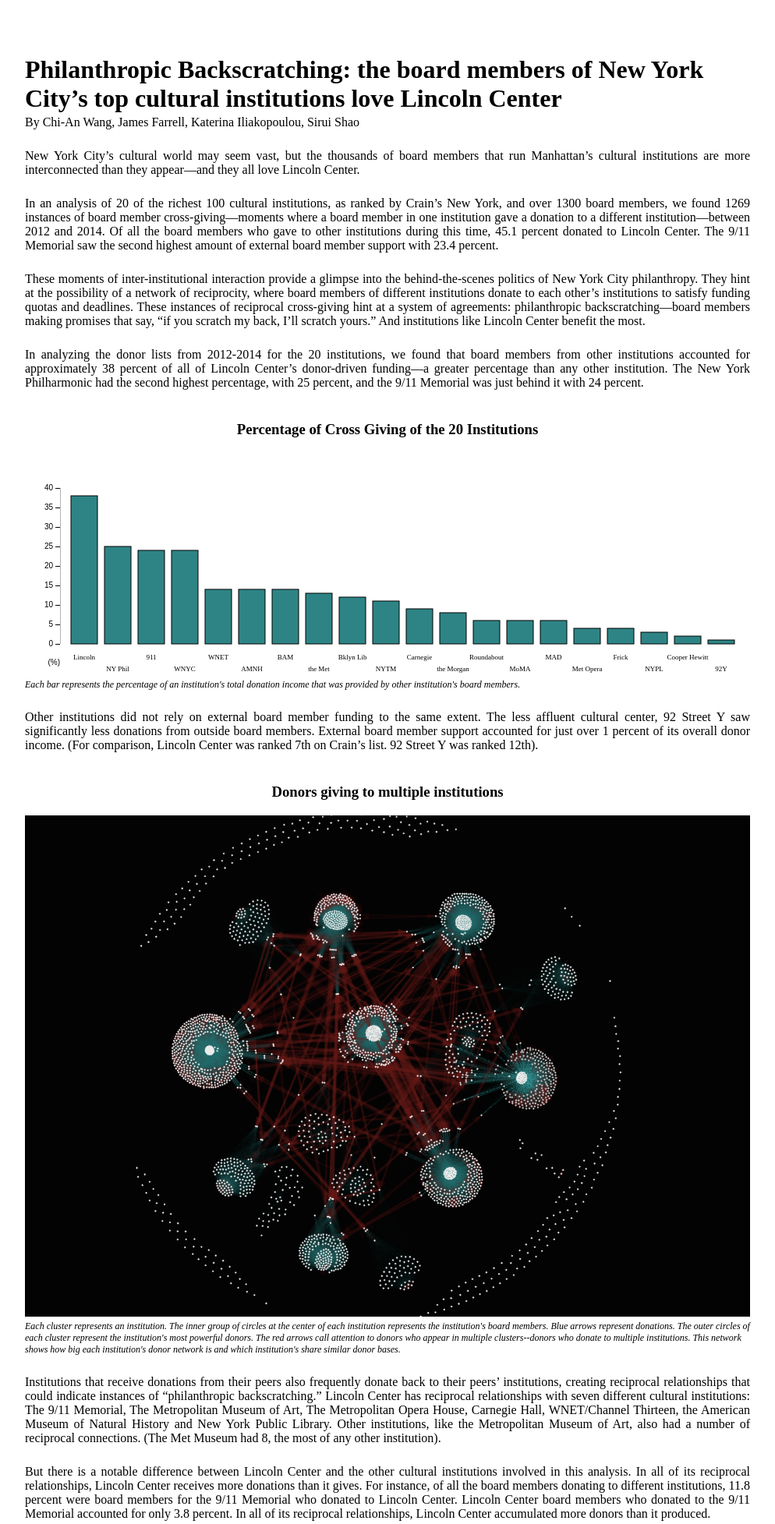
After one commit to mw10104587/data2-Philanthropy, a PHP site: page /index.html in a window 1280 px wide. The commit adds this page. Shown: the top 1955 px of the page at 78% size, without its empty margins (143-1137 px from the left). Run offline with PHP 8.4, Linux system fonts and the light colour scheme.

Commit message:
[Visualization]new app page done

```diff
--- /dev/null
+++ b/Visualization/index.css
@@ -0,0 +1,117 @@
+/* Global CSS */
+
+body,html{
+	margin:0;
+	padding:0;
+}
+
+h1{
+	margin-bottom: 3px;
+}
+
+.container{
+	width: 930px;
+	margin: auto;
+
+	padding: 50px 0px 50px 0px;
+}
+
+div > p{
+	text-align: justify;
+	margin: 25px 0px 15px 0px;
+}
+
+div.center{
+	display: table;
+	margin-left: auto;
+	margin-right: auto;
+}
+
+.chart-title{
+	margin-top: 40px;
+	/*font-size: 26px;*/
+}
+
+.caption{
+	font-size: 12px;
+    font-style: italic;
+    margin-top: 5px;
+}
+
+
+/* Bar Chart CSS */
+
+#svg{
+	width:900px;
+	height:250px;
+	margin:30px 0 0 0px;
+}
+rect{
+	fill:none;
+	stroke:#000;
+}
+
+path{
+	fill:none;
+	stroke:#000;
+	stroke-width:0.3;
+}
+
+#bar-svg{
+	margin: auto;
+	display: table;
+	margin-top: 5px;
+}
+
+.tip-wrap{
+	background-color: rgba(0,0,0, 0.6);
+	padding: 10px 15px 10px 15px;
+
+	color: white;
+}
+
+.axis text {
+  font: 10px sans-serif;
+}
+
+.axis path,
+.axis line {
+  fill: none;
+  stroke: #000;
+  shape-rendering: crispEdges;
+}
+
+.graph-img-wrap{
+	width: 100%;
+}
+
+.graph-img-wrap > img{
+	width: 100%;
+}
+
+/* Circle Diagram */
+
+@import url(http://bost.ocks.org/mike/style.css?aea6f0a);
+
+#circle circle {
+  fill: none;
+  pointer-events: all;
+}
+
+.group path {
+  fill-opacity: .5;
+}
+
+path.chord {
+  stroke: #000;
+  stroke-width: .25px;
+}
+
+#circle:hover path.fade {
+  display: none;
+}
+
+#chord-svg-wrap{
+	display: table;
+	margin: auto;
+}
--- /dev/null
+++ b/Visualization/index.html
@@ -0,0 +1,137 @@
+<html>
+	<head>
+		<meta charset="UTF-8">
+		<!-- <meta char="UTF-8"> -->
+		<link rel="stylesheet" type="text/css" href="index.css">
+		<script src="js/d3.js"></script>
+		<script src="js/d3.sketchy.js"></script>
+		<script type="text/javascript" src="js/d3-tip.js"></script>
+		<script type="text/javascript" src="js/queue.v1.min.js"></script>
+
+	</head>
+	<body>
+		<div class='container'>
+
+			<h1>Philanthropic Backscratching: the board members of New York City’s top cultural institutions love Lincoln Center</h1>
+			<div id="by-line">By Chi-An Wang, James Farrell, Katerina Iliakopoulou, Sirui Shao</div>
+
+			<div>
+				<p>
+					New York City’s cultural world may seem vast, but the thousands of board members that run Manhattan’s cultural institutions are more interconnected than they appear—and they all love Lincoln Center.
+				</p>
+			</div>
+			<div>
+				<p>
+					In an analysis of 20 of the richest 100 cultural institutions, as ranked by Crain’s New York, and over 1300 board members, we found 1269 instances of board member cross-giving—moments where a board member in one institution gave a donation to a different institution—between 2012 and 2014. Of all the board members who gave to other institutions during this time, 45.1 percent donated to Lincoln Center. The 9/11 Memorial saw the second highest amount of external board member support with 23.4 percent.
+				</p>
+			</div>
+
+			<div>
+				<p>
+					These moments of inter-institutional interaction provide a glimpse into the behind-the-scenes politics of New York City philanthropy. They hint at the possibility of a network of reciprocity, where board members of different institutions donate to each other’s institutions to satisfy funding quotas and deadlines. These instances of reciprocal cross-giving hint at a system of agreements: philanthropic backscratching—board members making promises that say, “if you scratch my back, I’ll scratch yours.” And institutions like Lincoln Center benefit the most.
+				</p>
+			</div>
+
+			<div>
+				<p>
+					In analyzing the donor lists from 2012-2014 for the 20 institutions, we found that board members from other institutions accounted for approximately 38 percent of all of Lincoln Center’s donor-driven funding—a greater percentage than any other institution. The New York Philharmonic had the second highest percentage, with 25 percent, and the 9/11 Memorial was just behind it with 24 percent.
+				</p>
+			</div>
+
+			<div class="center chart-title">
+				<h3>Percentage of Cross Giving of the 20 Institutions</h3>
+			</div>
+			<div id="bar-svg">
+				<svg id="svg" width="730" height="290"></svg>
+			</div>
+
+			<div class="caption">
+				Each bar represents the percentage of an institution's total donation income that was provided by other institution's board members.
+			</div>
+
+
+			<div>
+				<p>
+					Other institutions did not rely on external board member funding to the same extent. The less affluent cultural center, 92 Street Y saw significantly less donations from outside board members. External board member support accounted for just over 1 percent of its overall donor income. (For comparison, Lincoln Center was ranked 7th on Crain’s list. 92 Street Y was ranked 12th).
+
+				</p>
+			</div>
+
+
+
+			<div class="center chart-title">
+				<h3>Donors giving to multiple institutions</h3>
+			</div>
+			<div class="graph-img-wrap">
+				<img src="img/graph-2.png">
+			</div>
+			<div class="caption">
+				Each cluster represents an institution. The inner group of circles at the center of each institution represents the institution's board members. Blue arrows represent donations. The outer circles of each cluster represent the institution's most powerful donors. The red arrows call attention to donors who appear in multiple clusters--donors who donate to multiple institutions. This network shows how big each institution's donor network is and which institution's share similar donor bases.
+			</div>
+
+			<div>
+				<p>
+					Institutions that receive donations from their peers also frequently donate back to their peers’ institutions, creating reciprocal relationships that could indicate instances of “philanthropic backscratching.” Lincoln Center has reciprocal relationships with seven different cultural institutions: The 9/11 Memorial, The Metropolitan Museum of Art, The Metropolitan Opera House, Carnegie Hall, WNET/Channel Thirteen, the American Museum of Natural History and New York Public Library. Other institutions, like the Metropolitan Museum of Art, also had a number of reciprocal connections. (The Met Museum had 8, the most of any other institution).
+				</p>
+			</div>
+
+			<div>
+				<p>
+					But there is a notable difference between Lincoln Center and the other cultural institutions involved in this analysis. In all of its reciprocal relationships, Lincoln Center receives more donations than it gives. For instance, of all the board members donating to different institutions, 11.8 percent were board members for the 9/11 Memorial who donated to Lincoln Center. Lincoln Center board members who donated to the 9/11 Memorial accounted for only 3.8 percent. In all of its reciprocal relationships, Lincoln Center accumulated more donors than it produced.
+				</p>
+			</div>
+
+
+			<div class="center chart-title">
+				<h3>Percentage of Cross Giving of the 20 Institutions</h3>
+			</div>
+			<div id="chord-svg-wrap">
+				<svg id="chord-svg"></svg>
+			</div>
+
+			<div class="caption">
+				Institutions are along the circumference according to the percentage of board members who donated to them. Colored chords connecting two institutions represent reciprocal relationships (the institutions have donated to each other through their board members). Gray chords connecting two institutions represent non-reciprocal relationships (one institution gave to the other, but the other did not give back). Lincoln Center, 9/11 Memorial and Mets are the largest player in the backscratching game.
+			</div>
+
+			<div>
+				<p>
+					Reciprocal relationships could reveal some of the politics that govern philanthropy among New York cultural institutions. It could highlight potential behind-the-scenes collaborations between institutions. It wouldn’t be irregular for Lincoln Center to cooperate with other institutions. A recent initiative called Lincoln Center Global displays the institution’s willingness to do so. In this year’s annual report, Lincoln Center Global is described as a “cultural and educational consulting practice” that draws on “government, corporate, educational, and institutional leaders and philanthropists worldwide in planning, building, and operating vibrant arts facilities, programs, and cultural districts.”
+				</p>
+			</div>
+
+			<div>
+				<p>
+					But finding true connections between board members and institutions is complicated. Many board members are corporate directors or CEOs, or work for charitable organizations. When one of these organizations donates to a cultural institution, it can be difficult to tell how much influence the specific board member had in that decision.
+				</p>
+			</div>
+
+			<div>
+				<p>
+					In our analysis, we researched over 500 board members and compiled their affiliations—companies, foundations and other associated organizations. We mapped out the reciprocal relationships across institutions and labeled relationships created by direct donations (where board members individually donated to an institution in his or her own name) and affiliations (where an organization affiliated with a board member donated to an institution).
+				</p>
+			</div>
+
+
+			<div class="center chart-title">
+				<h3>Donations from boardmembers and their affiliations</h3>
+			</div>
+			<div class="graph-img-wrap">
+				<img src="img/graph-3.png">
+			</div>
+
+			<div class="caption">
+				Each large orange circle represents an institution. The smaller circles clustered around it are that institution's board members. The blue arrows represent donations that board members made to institutions other than the one to which they belong. These donations are made in the board member's name. The green arrows represent donations from an organization, foundation, company or other group affiliated with a board member made to an institution to which the board member does not belong.
+			</div>
+
+
+			<div>
+				<p>
+					Institutions whose board members didn’t donate to other institutions didn’t receive donations from other board members. (The Brooklyn Academy of music, for instance, had no reciprocal relationships at all). We can’t see the hypothetical promises made between the elite at cocktail parties. But Lincoln Center’s case makes a clear statement: when it comes to the attention of your peers, you need to give some to get some.
+				</p>
+			</div>
+
+
+		</div>
+	</body>
+	<script type="text/javascript" src="js/index.js"></script>
+</html>
--- a/Visualization/index.php
+++ b/Visualization/index.php
@@ -1 +1 @@
-<?php include_once("graph-3.html"); ?>
+<?php include_once("index.html"); ?>
--- /dev/null
+++ b/Visualization/js/index.js
@@ -0,0 +1,252 @@
+
+
+
+			d3.csv("data/donation-sum.csv", function(data){
+
+				var y = d3.scale.linear().domain([0, 40]).range([200, 0]);
+				var x = d3.scale.ordinal().rangeRoundBands([0, 880], 0.2).domain( data.map(function(d){return d.Institution;}) );
+
+				var yAxis = d3.svg.axis().scale(y).orient("left");
+
+				var svg = d3.select("#svg").append("g")
+					.attr("id", "bars-g")
+					.attr("transform", function(d){
+						return "translate(" + 30 + ",10)";
+					});
+
+				d3.select("svg").append("g")
+					.attr("class", "y axis")
+					.attr("transform", "translate(30,10)")
+					.call(yAxis)
+					.append("text")
+				    // .attr("transform", "rotate(-90)")
+				    .attr("y", 220)
+				    .attr("dy", ".71em")
+				    .style("text-anchor", "end")
+				    .text("(%)");;
+
+				var institutions = svg.selectAll(".institution")
+						.data(data).enter()
+					  .append("g")
+					  	.attr("class", "institution");
+
+				var institutionTip = d3.tip().attr("class", "institution-tip").html(function(d){
+					return '<div class="tip-wrap">\
+								<div class="intitution-name">Institution Name:<br>' + d["Institution"] + '</div>\
+								<div class="crossgiving-percentage"> Percentage of cross-giving:<br>' + parseInt( parseFloat(d["Percentage"].trim() ) * 100) + '%</div>\
+							</div>';
+				});
+
+				svg.call(institutionTip);
+
+				institutions.append("rect")
+					.attr("width", x.rangeBand() )
+					.attr("height", function(d){
+						return 200 - y( parseFloat(d["Percentage"].trim()) * 100 );
+					})
+					.style("fill", "rgb(46,132,133)")
+					.style("stroke-width", 1)
+					.on("mouseover", function(d){
+						d3.select(this)
+							.style("stroke-width", 3)
+							.style("stroke", "rgb(102,22,18)");
+
+						institutionTip.show(d);
+
+						// console.log( d3.select(this).node().parentNode );
+						d3.select( d3.select(this).node().parentNode ).select("text")
+							.style("stroke", "rgb(102,22,18)").style("stroke-width", 1)
+							.style("fill", "black");
+
+					})
+					.on("mouseout", function(d){
+						d3.select(this)
+							.style("stroke-width", 1)
+							.style("stroke", "#333");
+
+						institutionTip.hide(d);
+
+						d3.select( d3.select(this).node().parentNode ).select("text")
+							.style("stroke", "black").style("stroke-width", 0)
+							.style("fill", "black");
+
+					});
+
+				institutions.append("text")
+					.text(function(d){
+						return d["Intitution_abrev"];
+					})
+					.attr("x", function(d){
+						return x.rangeBand()/2;
+					})
+					.attr("y", function(d){
+						return 200 - y( parseFloat(d["Percentage"].trim()) * 100 ) + 20 + ( (parseInt(d.rank) + 1)%2) * 15;
+					})
+					.style("font-size", 9)
+					.style("text-anchor", "middle");
+
+				institutions.attr("transform", function(d){
+						return "translate(" + x( d.Institution ) + "," + y( parseFloat(d["Percentage"].trim()) * 100 ) + ")";
+					});
+
+			});
+
+
+
+// chord Diagram
+
+
+var width = 720,
+    height = 720,
+    outerRadius = Math.min(width, height) / 2 - 10,
+    innerRadius = outerRadius - 24;
+
+var formatPercent = d3.format(".1%");
+
+var arc = d3.svg.arc()
+    .innerRadius(innerRadius)
+    .outerRadius(outerRadius);
+
+var layout = d3.layout.chord()
+    .padding(.04)
+    .sortSubgroups(d3.descending)
+    .sortChords(d3.ascending);
+
+var path = d3.svg.chord()
+    .radius(innerRadius);
+
+console.log(d3.select("#chord-svg"));
+
+
+
+var chord_svg = d3.select("body").select("#chord-svg")
+    .attr("width", width)
+    .attr("height", height)
+  .append("g")
+    .attr("id", "circle")
+    .attr("transform", "translate(" + width / 2 + "," + height / 2 + ")");
+
+chord_svg.append("circle")
+    .attr("r", outerRadius);
+
+queue()
+    .defer(d3.csv, "cities.csv")
+    .defer(d3.json, "matrix.json")
+    .await(ready);
+
+function ready(error, cities, matrix) {
+  if (error) throw error;
+
+  // Compute the chord layout.
+  layout.matrix(matrix);
+
+  function mouseover(d, i) {
+    chord.classed("fade", function(p) {
+      return p.source.index != i
+          && p.target.index != i;
+    });
+  }
+
+  // Add a group per neighborhood.
+  var group = chord_svg.selectAll(".group")
+      .data(layout.groups)
+    .enter().append("g")
+      .attr("class", "group");
+
+
+  // Add a mouseover title.
+  // group.append("title").text(function(d, i) {
+  //   return cities[i].name + ": " + formatPercent(d.value) + " of origins";
+  // });
+
+  var chordInstitutionNameTip = d3.tip().attr("id", "chord-name-tip").html(function(d, i){
+
+  	var institution_name = cities[parseInt(d["index"])].name;
+  	return '<div class="tip-wrap">\
+  		<div>' + institution_name + ": " + formatPercent(d.value) + ' of all cross-donations</div>\
+  	</div>';
+  });
+
+
+  chord_svg.call(chordInstitutionNameTip);
+
+  group.on("mouseover", function(d,i){
+      	mouseover(d,i);
+      	chordInstitutionNameTip.show(d);
+      })
+  .on("mouseout", function(d){
+  	chordInstitutionNameTip.hide(d);
+  });
+
+
+  // Add the group arc.
+  var groupPath = group.append("path")
+      .attr("id", function(d, i) { return "group" + i; })
+      .attr("d", arc)
+      .style("fill", function(d, i) { return cities[i].color; });
+
+  // Add a text label.
+  var groupText = group.append("text")
+      .attr("x", 6)
+      .attr("dy", 15);
+
+  groupText.append("textPath")
+      .attr("xlink:href", function(d, i) { return "#group" + i; })
+      .text(function(d, i) { return cities[i].name; });
+
+  // Remove the labels that don't fit. :(
+  groupText.filter(function(d, i) { return groupPath[0][i].getTotalLength() / 2 - 16 < this.getComputedTextLength(); })
+      .remove();
+
+  // Add the chords.
+  var chord = chord_svg.selectAll(".chord")
+      .data(layout.chords)
+    .enter().append("path")
+      .attr("class", "chord")
+      .style("fill", function(d) {
+
+      	if( parseFloat(formatPercent(d.source.value)) > 0 && parseFloat(formatPercent(d.target.value)) > 0 ){
+      		return cities[d.source.index].color;
+      	}else{
+      		// return "#d3d3d3";
+      		return "rgba(211,211,211,0.3)";
+      	}
+      })
+
+      // .style("fill", function(d){
+      // 	return "red";
+      // })
+      .attr("d", path);
+
+
+  var chord_tip = d3.tip().attr("id", "chord-tip-wrap").html(function(d){
+
+  	return '<div class="tip-wrap">\
+  				<div>' + cities[d.target.index].name + " → " + cities[d.source.index].name + ": " + formatPercent(d.source.value) + '</div>\
+  				<div>' + cities[d.source.index].name + " → " + cities[d.target.index].name + ": " + formatPercent(d.target.value) + '</div>\
+  			</div>';
+
+  });
+
+  chord_svg.call(chord_tip);
+
+  // Add an elaborate mouseover title for each chord.
+  // chord.append("title").text(function(d) {
+  //   return cities[d.target.index].name
+  //       + " → " + cities[d.source.index].name
+  //       + ": " + formatPercent(d.source.value)
+  //       + "\n" + cities[d.source.index].name
+  //       + " → " + cities[d.target.index].name
+  //       + ": " + formatPercent(d.target.value);
+  // });
+
+  chord
+  .on("mouseover", function(d){
+  	chord_tip.show(d);
+  })
+  .on("mouseout", function(d){
+  	chord_tip.hide(d);
+  })
+
+
+}
```
Also changed, not shown: Visualization/bar-graph.html (+8 -1 lines), Visualization/img/graph-2.png (added), Visualization/img/graph-3.png (added), 1 other file.
